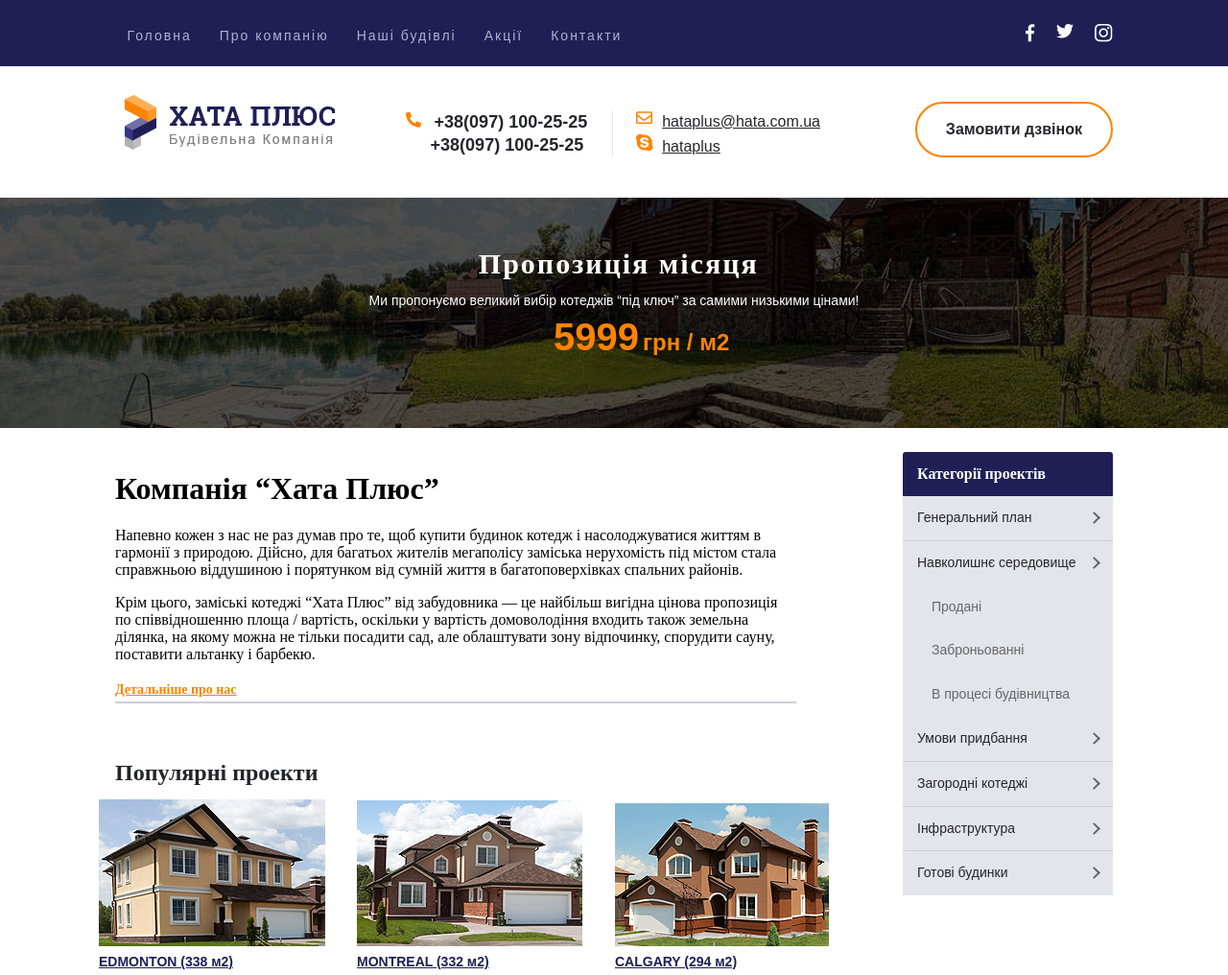
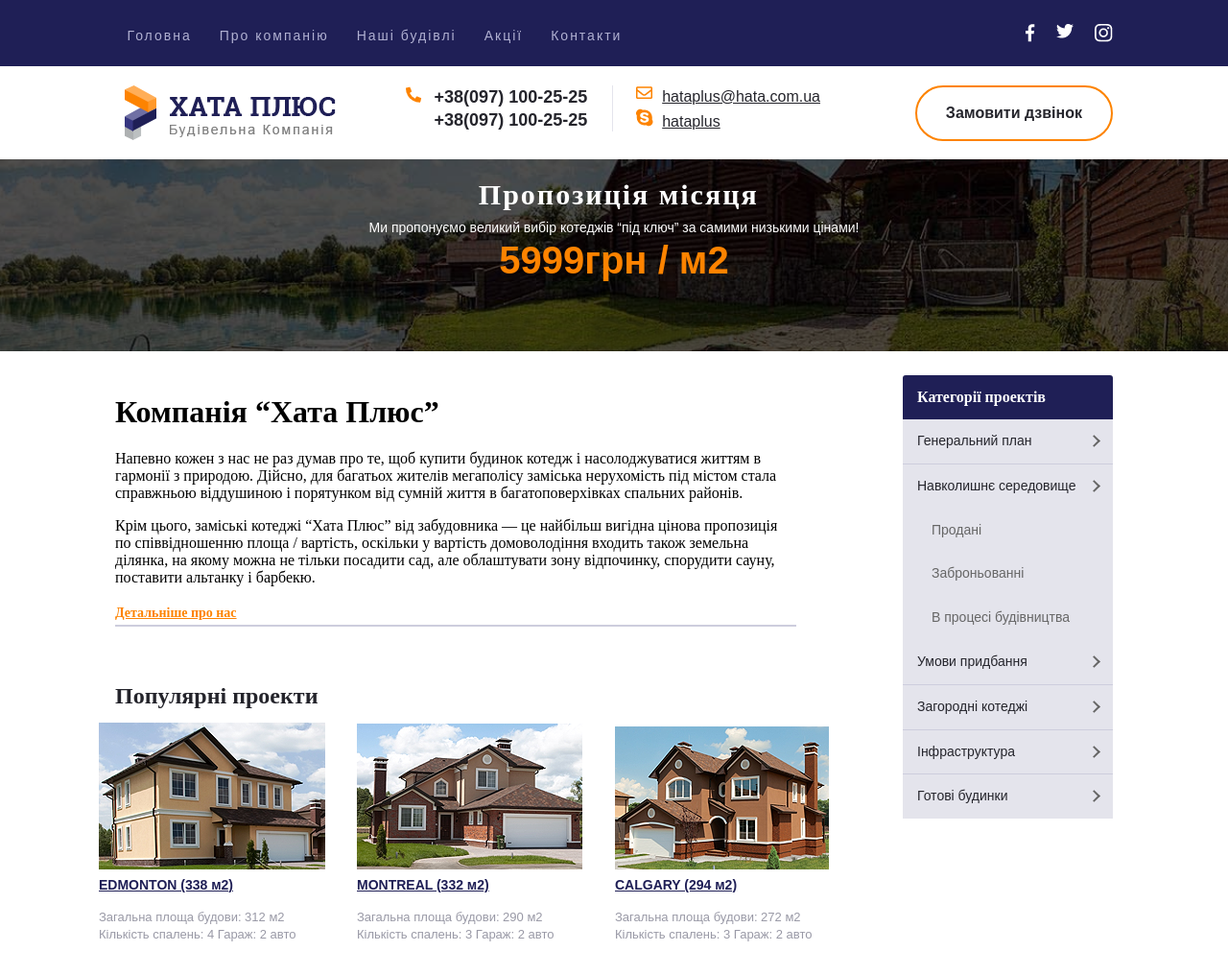
Before and after one commit to doziii/hataplus, a plain HTML site: page index.html in a window 1280 px wide. Shown: the top 1016 px of the page at 96% size. Drawn offline with Linux system fonts and the light colour scheme.

Commit message:
hataplus

```diff
--- a/index.html
+++ b/index.html
@@ -57,15 +57,13 @@
                         </li>
                     </ul>
                 </div>
-                <li class="image">
-                    <a href=""></a>
+                <li class="logo">
+                    <a href="#"></a>
                 </li>
-            <div class="logo">
-                <li class="layer">
+            <div class="image">
                     <h1> Пропозиція місяця</h1>
                     <p class="proposition">Ми пропонуємо великий вибір котеджів “під ключ” за самими низькими цінами!</p>
-                    <p class="price">5999</p> <p class="currency" >грн / м2</p>
-                </li>
+                    <p class="price">5999грн / м2</p>
             </div>
         <div class="column aside-menu">
             <p>Категорії проектів </p>
--- a/style2021.css
+++ b/style2021.css
@@ -9,7 +9,8 @@
     background-color: #1f1f56;
 }
 .top-menu{
-    margin: 0;
+    margin-top: 0;
+    margin-bottom: 20px;
     background-color: #1f1f56;
     padding-left: 120px;
 }
@@ -32,7 +33,8 @@
     color: #b1b1d2;
     font-family: "Arial";
 }
-.image{
+.logo{
+    margin-bottom: 20px;
     margin-left: 130px;
     width: 220px;
     height: 57px;
@@ -40,10 +42,15 @@
     background-image: url(img/logo.png);
 }
 .contact{
-    margin-top: 30px;
+    margin-top: 0;
     margin-right: 365px;
 }
+.contact ul{
+    margin-top: 0;
+    margin-bottom: 0;
+}
 .email{
+    margin-top: 0;
     padding-left: 10px;
     margin-right: 30px;
     float: right;
@@ -62,6 +69,7 @@
     font-family: "Arial";
 }
 .number{
+    margin-top: 0;
     border-right: 1px solid #e4e4ec;
     margin-right: 14px;
     padding-left: 45px;
@@ -73,20 +81,23 @@
     margin-right: 10px;
 }
 .number-second{
-    margin-left: 26px;
+    margin-left: 30px;
 }
-.layer{
-    list-style: none;
-    text-decoration: none;
-    height: 240px;
-    list-style: none;
+.image{
+    height: 200px;
+    background-size: 100%;
+    background-repeat: no-repeat;
+    background-image: url(img/layer.png);
     background-color: black;
-    background-image: url(img/layer.png);
-    background-size: 100%;
 }
-.layer h1{
+.image p{
+    padding-top: 10px;
     margin: 0;
-    padding-top: 57px;
+    text-align: center;
+}
+.image h1{
+    margin: 0;
+    padding-top: 25px;
     text-align: center;
     font-size: 30px;
     letter-spacing: 2px;
@@ -102,21 +113,12 @@
     font-family: "Arial";
     text-align: center;
 }
-.currency,
-.price{
-    margin: 0;
+.image p{
     text-align: center;
-    display: inline-block;
-}
-.currency{
-    font-size: 24px;
-    line-height: 24px;
-    color: #fd8300;
-    font-weight: bold;
-    font-family: "Arial";
 }
 .price{
-    padding-left: 577px;
+    padding-top: 16px;
+    height: 30px;
     font-size: 40px;
     line-height: 24px;
     color: #fd8300;
@@ -182,7 +184,6 @@
     background-color: #fd8300;
 }
 .call a{
-    margin-top: 37px;
     margin-left: 10px;
     float: right;
     padding-top: 15px;
@@ -208,9 +209,6 @@
 }
 .social a{
     text-decoration: none;
-}
-.logo{
-    margin-top: 50px;
 }
 .info{
     margin-top: 45px;
@@ -414,10 +412,8 @@
     color: #fd8300;
 }
 .copyright{
-    padding-right: 475px;
-    padding-left: 475px;
+    display: block;
     list-style: none;
-    text-align: center;
     height: 45px;
     background-color: #dcdce6;
 }
```
